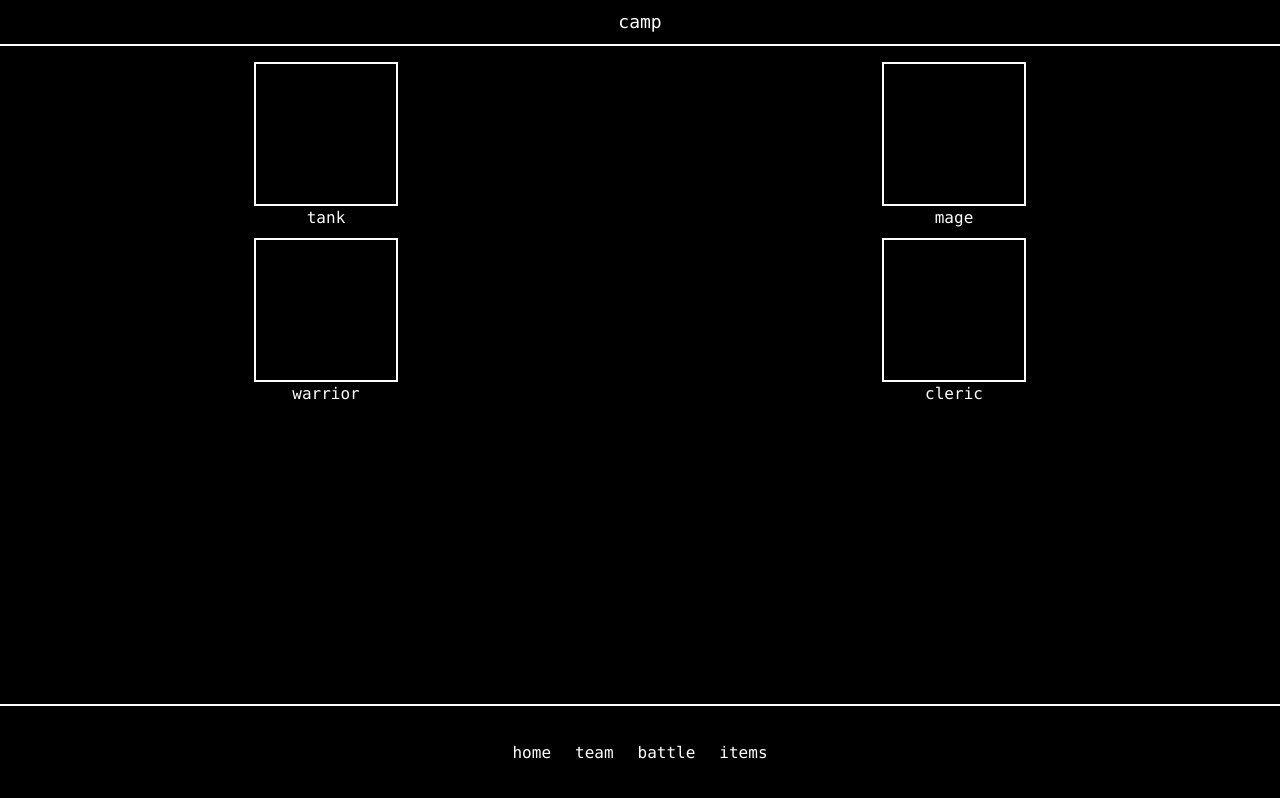
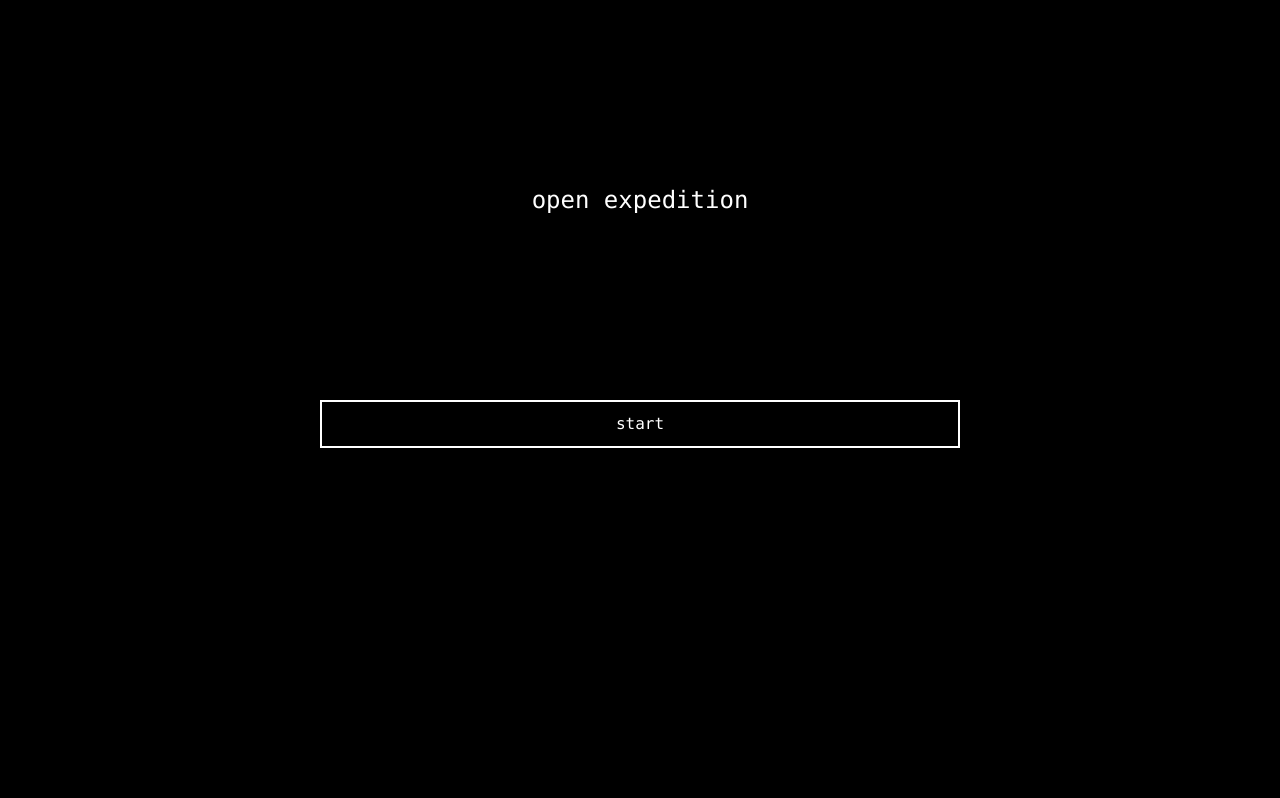
Before and after one commit to tchrjs/open-expedition, a Next.js app: page / in a window 1280 px wide. Built offline with nearby package versions, Linux system fonts and the light colour scheme.

Commit message:
Setting up main screens

```diff
--- a/app/battle/page.jsx
+++ /dev/null
@@ -1,3 +0,0 @@
-export default function Page() {
-    return <div></div>;
-}
--- a/app/components/navbar.jsx
+++ b/app/components/navbar.jsx
@@ -4,9 +4,8 @@ export default function NavBar() {
     return (
         <nav className="fixed bottom-0 h-24 w-full items-center flex justify-center border-t-2 border-white text-white gap-6">
             <Link href="/">home</Link>
-            <Link href="/team">team</Link>
-            <Link href="/battle">battle</Link>
-            <Link href="/items">items</Link>
+            <Link href="/">equipment</Link>
+            <Link href="/">items</Link>
         </nav>
     );
 }
--- a/app/items/page.jsx
+++ /dev/null
@@ -1,3 +0,0 @@
-export default function Page() {
-    return <div></div>;
-}
--- a/app/layout.jsx
+++ b/app/layout.jsx
@@ -9,10 +9,7 @@ export const metadata = {
 export default function RootLayout({ children }) {
     return (
         <html lang="en">
-            <body className="bg-black font-mono">
-                {children}
-                <NavBar />
-            </body>
+            <body className="bg-black font-mono">{children}</body>
         </html>
     );
 }
--- a/app/page.jsx
+++ b/app/page.jsx
@@ -1,27 +1,76 @@
+"use client";
+
+import { useState } from "react";
+
+const gameStates = {
+    start: 0,
+    battle: 1,
+};
+
+const player = {
+    health: 10,
+    attack: 10,
+    energy: 0,
+};
+
 export default function Home() {
-    const characters = [
-        { name: "tank" },
-        { name: "mage" },
-        { name: "warrior" },
-        { name: "cleric" },
-    ];
+    const [currentGameState, setCurrentGameState] = useState(gameStates.start);
+
+    const onStart = function () {
+        setCurrentGameState(gameStates.battle);
+    };
 
     return (
-        <main className="flex-col justify-center items-center">
-            {/** title */}
-            <div className="text-white text-center text-lg p-2 border-white border-b-2">
-                camp
+        <main className="fixed h-screen w-full">
+            {/** start screen */}
+            <div
+                className={`h-full flex flex-col justify-center items-center ${
+                    currentGameState === gameStates.start ? "" : "hidden"
+                }`}
+            >
+                {/** title */}
+                <div className="h-1/2 w-full flex justify-center items-center">
+                    <div className="w-2/4 text-white text-center p-2 text-2xl">
+                        open expedition
+                    </div>
+                </div>
+                {/** start button */}
+                <div className="h-1/2 w-full flex justify-center">
+                    <button
+                        className="w-2/4 h-12 text-white border-white border-2 text-center p-2"
+                        onClick={onStart}
+                        onPoint
+                    >
+                        start
+                    </button>
+                </div>
             </div>
-            {/** character potrait display */}
-            <div className="w-full grid grid-cols-2 grid-rows-2 p-4 place-items-center gap-2">
-                {characters.map((character) => (
-                    <div className="flex-col">
-                        <div className="w-36 h-36 border-white border-2"></div>
-                        <div className="text-white text-center">
-                            {character.name}
+            {/** battle screen */}
+            <div
+                className={`h-full ${
+                    currentGameState === gameStates.battle ? "" : "hidden"
+                }`}
+            >
+                {/** battle ground */}
+                <div className="h-4/6 m-2"></div>
+                {/** player */}
+                <div className="h-2/6 m-2">
+                    {/** move options */}
+                    <div className="grid grid-cols-2 grid-rows-2 place-items-center gap-2">
+                        <div className="w-full text-white border-white border-2 text-center py-6">
+                            basic attack
+                        </div>
+                        <div className="w-full text-white border-white border-2 text-center py-6">
+                            focus
+                        </div>
+                        <div className="w-full text-white border-white border-2 text-center py-6">
+                            skills
+                        </div>
+                        <div className="w-full text-white border-white border-2 text-center py-6">
+                            guard
                         </div>
                     </div>
-                ))}
+                </div>
             </div>
         </main>
     );
--- a/app/team/page.jsx
+++ /dev/null
@@ -1,3 +0,0 @@
-export default function Page() {
-    return <div></div>;
-}
```
